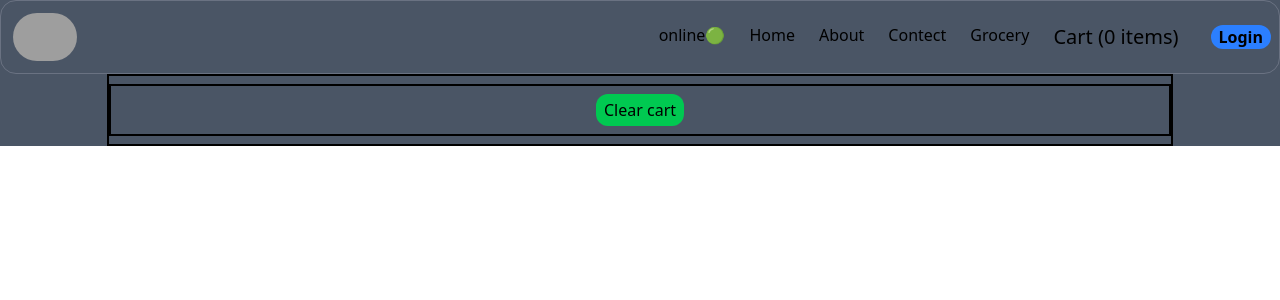
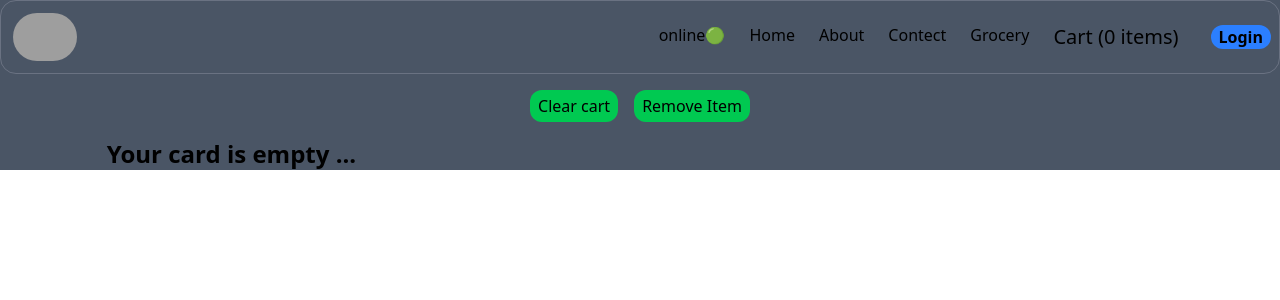
Before and after one commit to Deepgautam76/React_course, a React (Vite) app in the folder SwiggyClone/: page /cart in a window 1280 px wide. Shown: the top 300 px of the page. Built offline with nearby package versions, Linux system fonts and the light colour scheme; grey boxes are pictures that could not be loaded.

Commit message:
update cart and dish component

```diff
--- a/SwiggyClone/src/components/header/Cart.js
+++ b/SwiggyClone/src/components/header/Cart.js
@@ -1,24 +1,34 @@
 import React from "react";
 import { useDispatch, useSelector } from "react-redux";
 import Dishes from "../restaurant_menu/Dishes";
-import { clearCart } from "../../redux_store/cartSlice";
+import { clearCart, removeItem } from "../../redux_store/cartSlice";
 
 const Cart = () => {
   const cartItem = useSelector((store) => store?.cart?.items);
   const dipacher = useDispatch();
 
   return (
-    <div className="w-10/12 m-auto border-2">
-      <div className="flex items-center justify-center border-2 my-2">
+    <div className="w-10/12 m-auto">
+      <div className="flex items-center justify-center my-2">
         <button
           className="bg-green-500 m-2 px-2 py-1 rounded-xl"
           onClick={() => dipacher(clearCart)}
         >
           Clear cart
         </button>
+        <button
+          className="bg-green-500 m-2 px-2 py-1 rounded-xl"
+          onClick={() => dipacher(removeItem)}
+        >
+          Remove Item
+        </button>
       </div>
       <div>
-        <Dishes items={cartItem} />
+        {cartItem.length === 0 ? (
+          <div className="font-semibold text-2xl">Your card is empty ...</div>
+        ) : (
+          <Dishes items={cartItem} />
+        )}
       </div>
     </div>
   );
--- a/SwiggyClone/src/components/restaurant_menu/Dishes.js
+++ b/SwiggyClone/src/components/restaurant_menu/Dishes.js
@@ -4,6 +4,7 @@ import { addItem } from "../../redux_store/cartSlice";
 import { CDN_URL } from "../../utils/constant";
 
 const Dishes = ({ items }) => {
+
   const dispatch = useDispatch();
 
   const handleAdd = (item) => {
```
